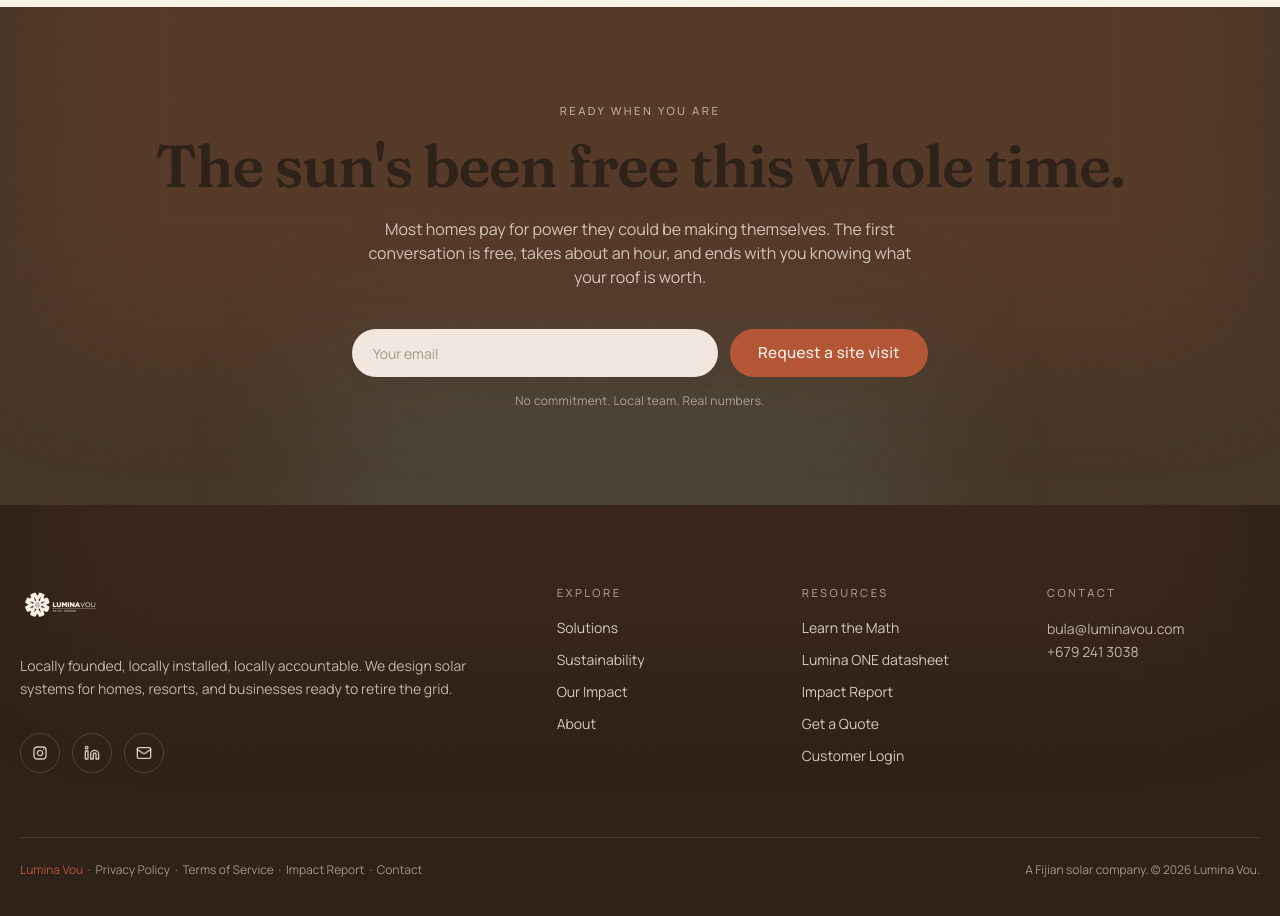
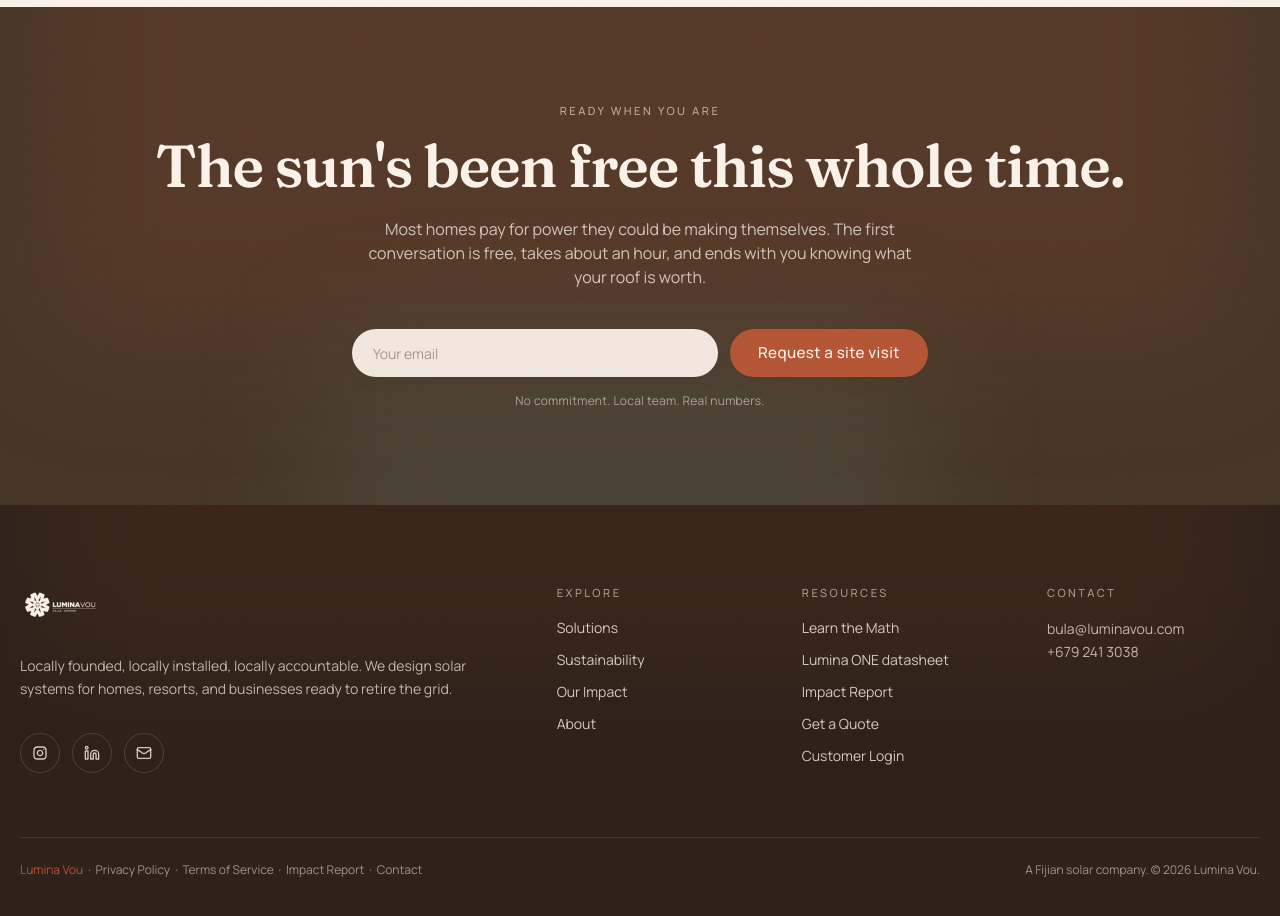
Before and after one commit to Khoo017/luminavou.com, a React (Vite) app: page / in a window 1280 px wide. Shown: the part 4380-5296 px from the top of the page. Built offline with nearby package versions, Linux system fonts and the light colour scheme; no server answers.

Commit message:
style: fix title colors on dark backgrounds for readability

```diff
--- a/src/pages/Home.tsx
+++ b/src/pages/Home.tsx
@@ -283,7 +283,7 @@ export default function Home() {
         <div className="container relative py-20 lg:py-24 text-center">
           <Reveal>
             <p className="eyebrow text-canvas/60 mb-4">Ready when you are</p>
-            <h2 className="text-display-lg font-semibold text-balance">The sun's been free this whole time.</h2>
+            <h2 className="text-display-lg font-semibold text-balance text-canvas">The sun's been free this whole time.</h2>
             <p className="mx-auto mt-5 max-w-xl text-canvas/75 text-pretty">
               Most homes pay for power they could be making themselves. The first conversation is free, takes about an hour, and ends with you knowing what your roof is worth.
             </p>
--- a/src/pages/Solutions.tsx
+++ b/src/pages/Solutions.tsx
@@ -236,7 +236,7 @@ export default function Solutions() {
         <div className="container relative py-24 lg:py-28">
           <Reveal>
             <p className="eyebrow text-canvas/60">How we work</p>
-            <h2 className="mt-4 max-w-2xl text-display-lg font-semibold text-balance">
+            <h2 className="mt-4 max-w-2xl text-display-lg font-semibold text-balance text-canvas">
               Three steps. No surprises.
             </h2>
           </Reveal>
```
